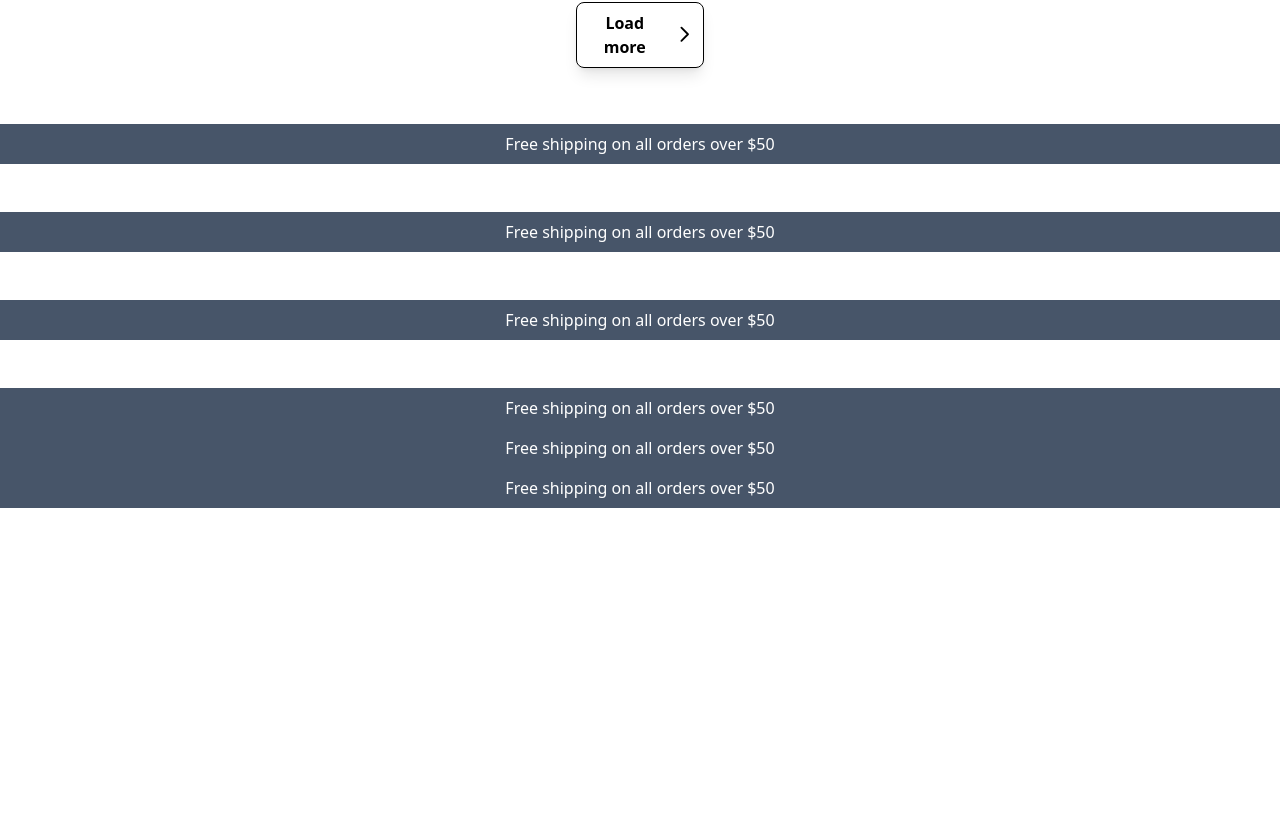
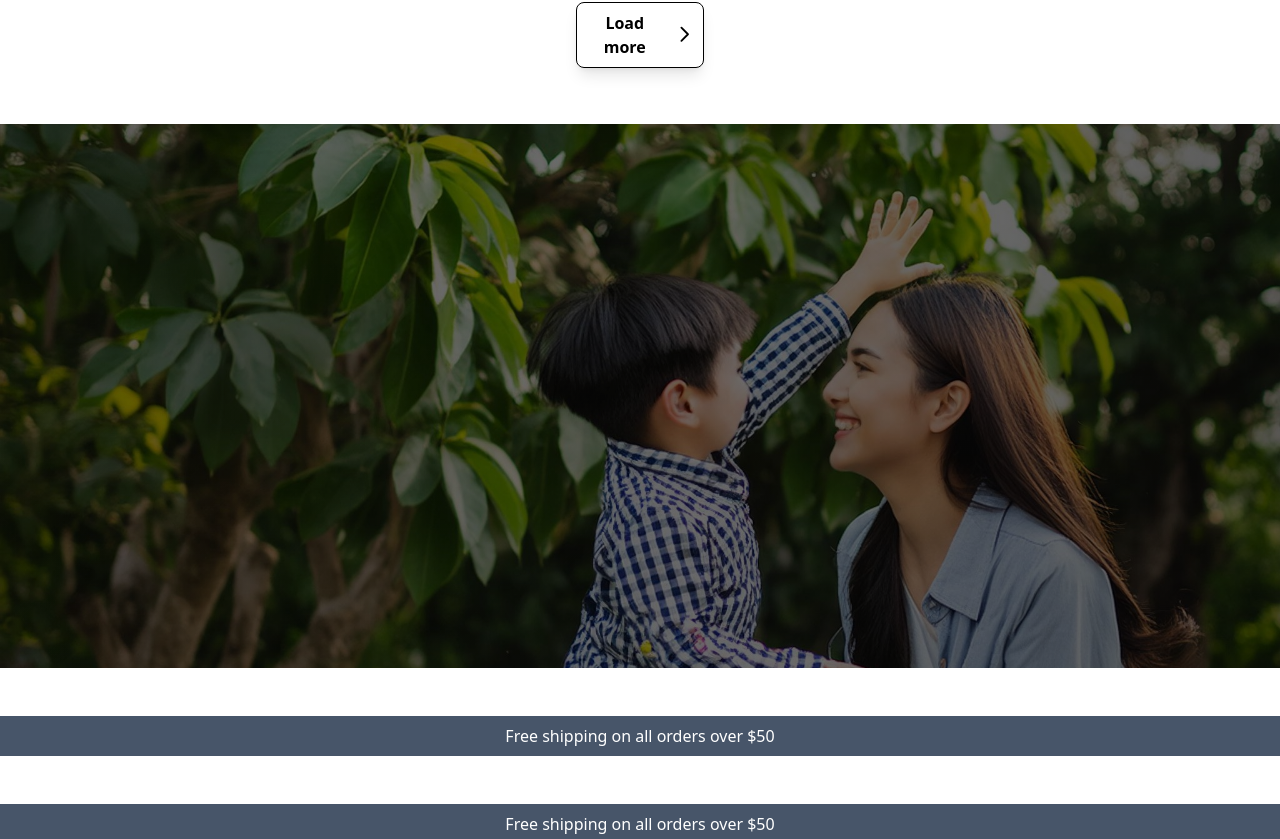
Before and after one commit to ledminh/my-project-gallery, a Next.js app: page /projects/shop-landing-page-1 in a window 1280 px wide. Shown: the part 1958-2797 px from the top of the page. Before the commit the page ends 2466 px from the top, so only its background shows below. Built offline with nearby package versions, Linux system fonts and the light colour scheme.

Commit message:
CentralImage

```diff
--- a/src/app/(other)/projects/shop-landing-page-1/components/CentralImage/index.tsx
+++ b/src/app/(other)/projects/shop-landing-page-1/components/CentralImage/index.tsx
@@ -1,7 +1,18 @@
+import Image from "next/image";
+import centralImage from "../../assets/images/central-image.jpg";
+
 export default function CentralImage() {
   return (
-    <div className="bg-slate-600 text-white text-center p-2">
-      <p>Free shipping on all orders over $50</p>
-    </div>
+    <section className="relative">
+      <div className="absolute top-0 w-full h-full bg-gradient-to-r from-black/60 to-black/10" />
+      <div className="absolute top-0 w-full h-full bg-gradient-to-l from-black/60 to-black/10" />
+      <Image
+        src={centralImage}
+        alt="Central Image"
+        width="1680"
+        height="580"
+        className="w-full h-[34rem] object-cover"
+      />
+    </section>
   );
 }
```
Also changed, not shown: src/app/(other)/projects/shop-landing-page-1/assets/images/central-image.jpg.
